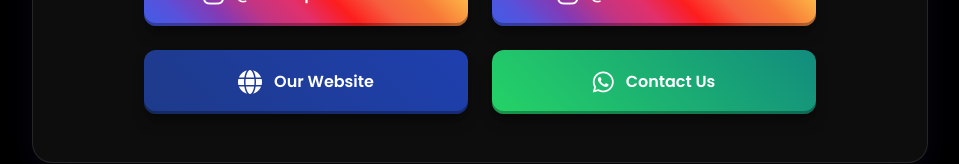
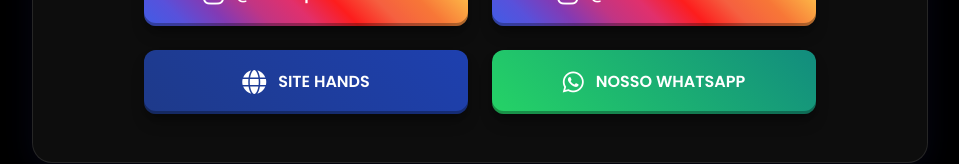
Before and after one commit to handscustom/handscustom, a plain HTML site: page index.html in a window 1280 px wide. Shown: the part 328-492 px from the top of the page, without its empty margins (160-1119 px from the left). Drawn offline with nearby package versions, Linux system fonts and the light colour scheme.

Commit message:
Update index.html

```diff
--- a/index.html
+++ b/index.html
@@ -82,13 +82,13 @@
       <!-- Website Button -->
       <a href="https://handscustom.com.br/" target="_blank" class="btn-3d btn-website rounded-xl py-4 px-6 flex items-center justify-center space-x-3">
         <i class="fas fa-globe social-icon text-2xl"></i>
-        <span class="font-semibold">Our Website</span>
+        <span class="font-semibold">SITE HANDS</span>
       </a>
 
       <!-- WhatsApp Button -->
       <a href="https://wa.me/5517988249145" target="_blank" class="btn-3d btn-whatsapp rounded-xl py-4 px-6 flex items-center justify-center space-x-3">
         <i class="fab fa-whatsapp social-icon text-2xl"></i>
-        <span class="font-semibold">Contact Us</span>
+        <span class="font-semibold">NOSSO WHATSAPP</span>
       </a>
     </div>
   </div>
```
